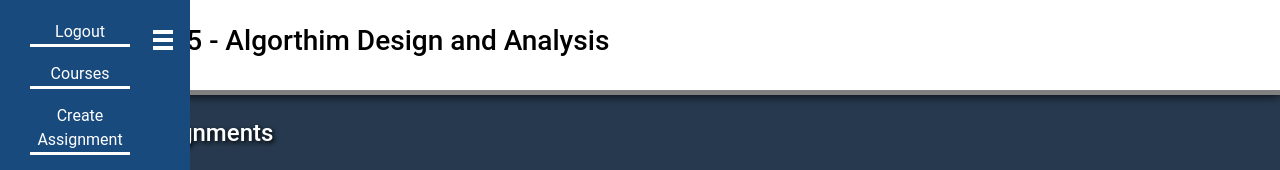
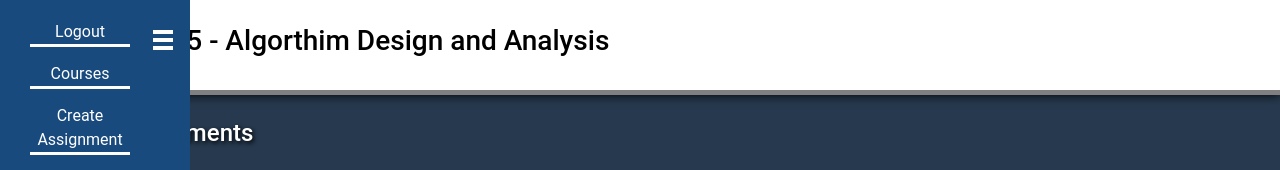
Before and after one commit to eebalboni/FinalProjectSER341, a React (Create React App) app in the folder demo-app-updated-routing/: page /professor/assignmentList in a window 1280 px wide. Shown: the top 170 px of the page. Built offline with nearby package versions, Linux system fonts and the light colour scheme.

Commit message:
finished

```diff
--- a/demo-app-updated-routing/src/components/assignmentList.jsx
+++ b/demo-app-updated-routing/src/components/assignmentList.jsx
@@ -73,7 +73,7 @@ function AssignmentList() {
           </div>
         </div>
       </header>
-      <div className="container mt-4" style={{ marginRight: 20 }}>
+      <div className="container mt-4" style={{ marginRight: 40 }}>
         <h4>Assignments</h4>
       </div>
 
--- a/demo-app-updated-routing/src/components/assignmentListProfessor.jsx
+++ b/demo-app-updated-routing/src/components/assignmentListProfessor.jsx
@@ -72,7 +72,7 @@ function AssignmentListProfessor() {
         </div>
       </header>
 
-      <div className="container mt-4" style={{ marginRight: 20 }}>
+      <div className="container mt-4" style={{ marginRight: 40 }}>
         <h4>Assignments</h4>
       </div>
 
```
